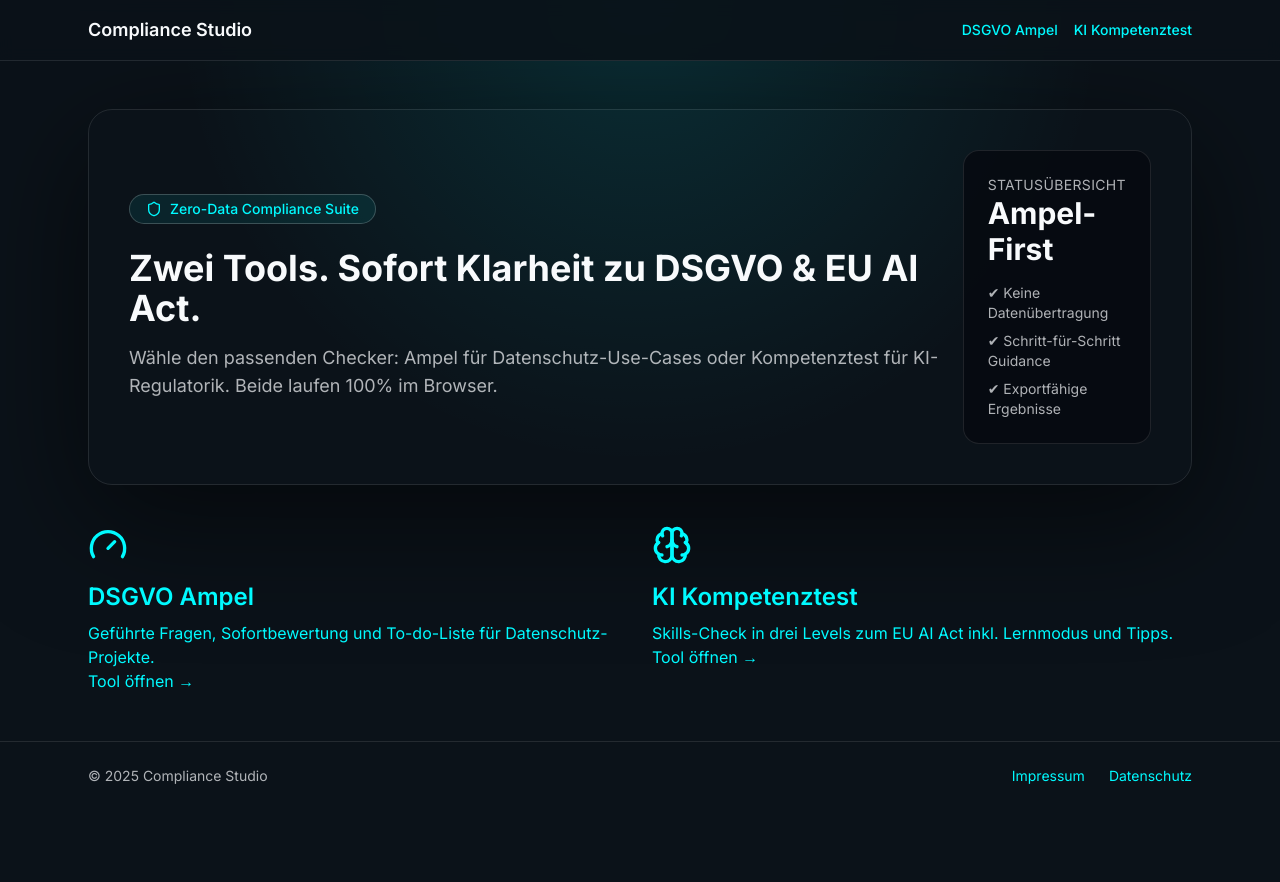
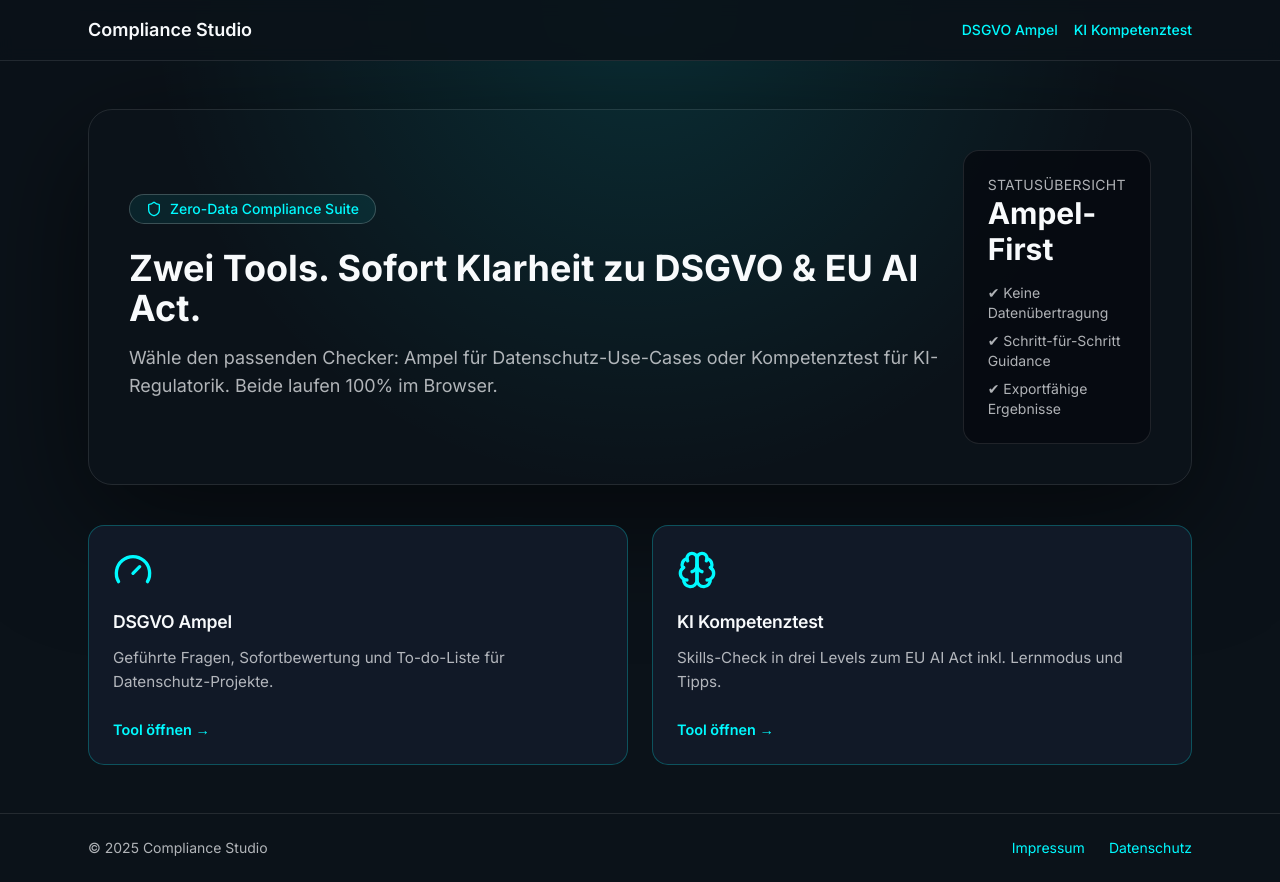
Before and after one commit to promptarchitekt/DSGVO-Ampel, a Next.js app: page / in a window 1280 px wide. Before the commit the page ends 810 px from the top, so only its background shows below. Built offline with nearby package versions, Linux system fonts and the light colour scheme.

Commit message:
style: add pa-card portal-style

```diff
--- a/app/globals.css
+++ b/app/globals.css
@@ -252,3 +252,48 @@ select option {
 .shadow-slate-900\/5 {
   box-shadow: 0 25px 60px rgba(0, 0, 0, 0.45) !important;
 }
+
+/* Landing cards (Portal style) */
+.pa-card {
+  position: relative;
+  display: flex;
+  flex-direction: column;
+  border-radius: 1rem;
+  background: #111927;
+  border: 1px solid rgba(0, 250, 255, 0.25);
+  padding: 1.5rem;
+  height: 100%;
+  min-height: 0;
+  transition: border-color 0.25s ease, transform 0.25s ease;
+}
+
+.pa-card:hover {
+  border-color: rgba(0, 250, 255, 0.5);
+  transform: translateY(-2px);
+}
+
+.pa-card-title {
+  font-size: 1.1rem;
+  font-weight: 600;
+  letter-spacing: -0.015em;
+  color: var(--pa-foreground);
+}
+
+.pa-card-text {
+  font-size: 0.95rem;
+  color: var(--pa-muted);
+  line-height: 1.6;
+}
+
+.pa-card-link {
+  display: inline-flex;
+  align-items: center;
+  gap: 0.3rem;
+  font-size: 0.9rem;
+  font-weight: 600;
+  color: var(--pa-cyan);
+}
+
+.pa-card-link:hover {
+  color: var(--pa-gold);
+}
```
